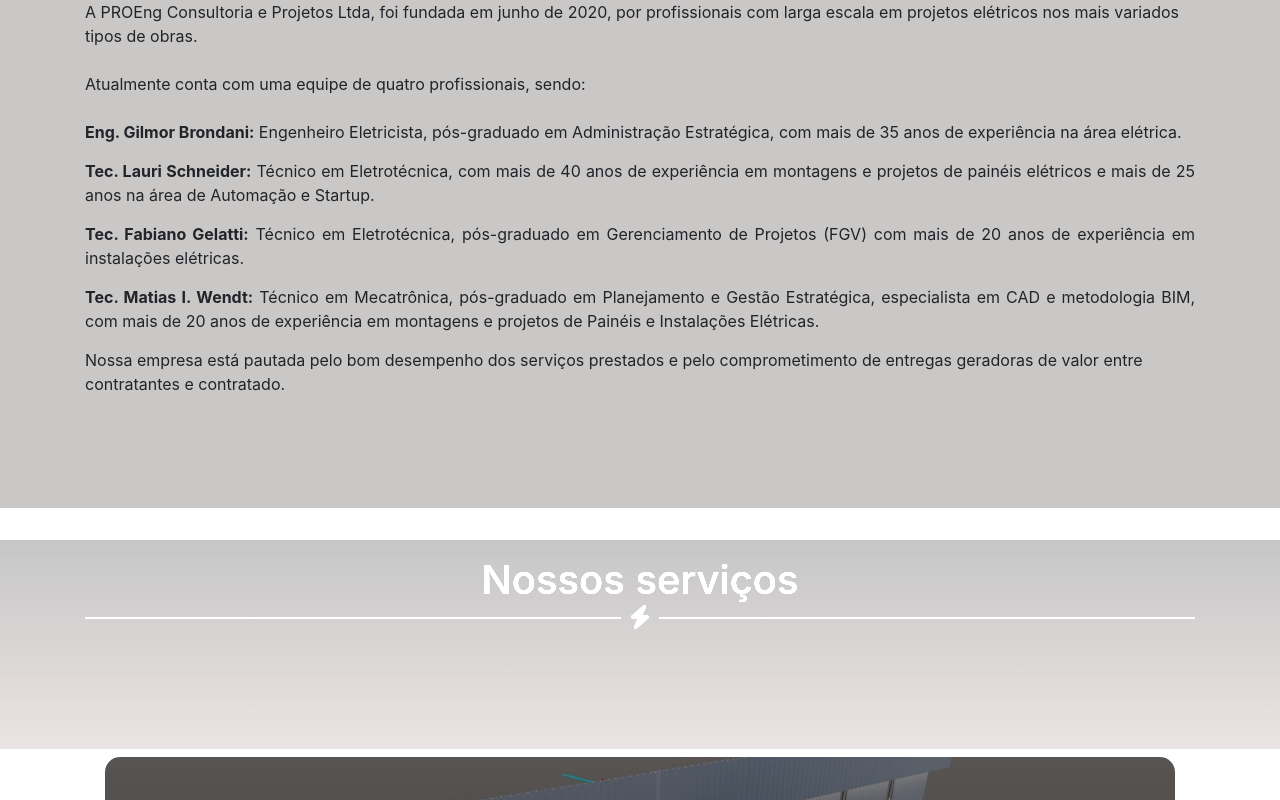
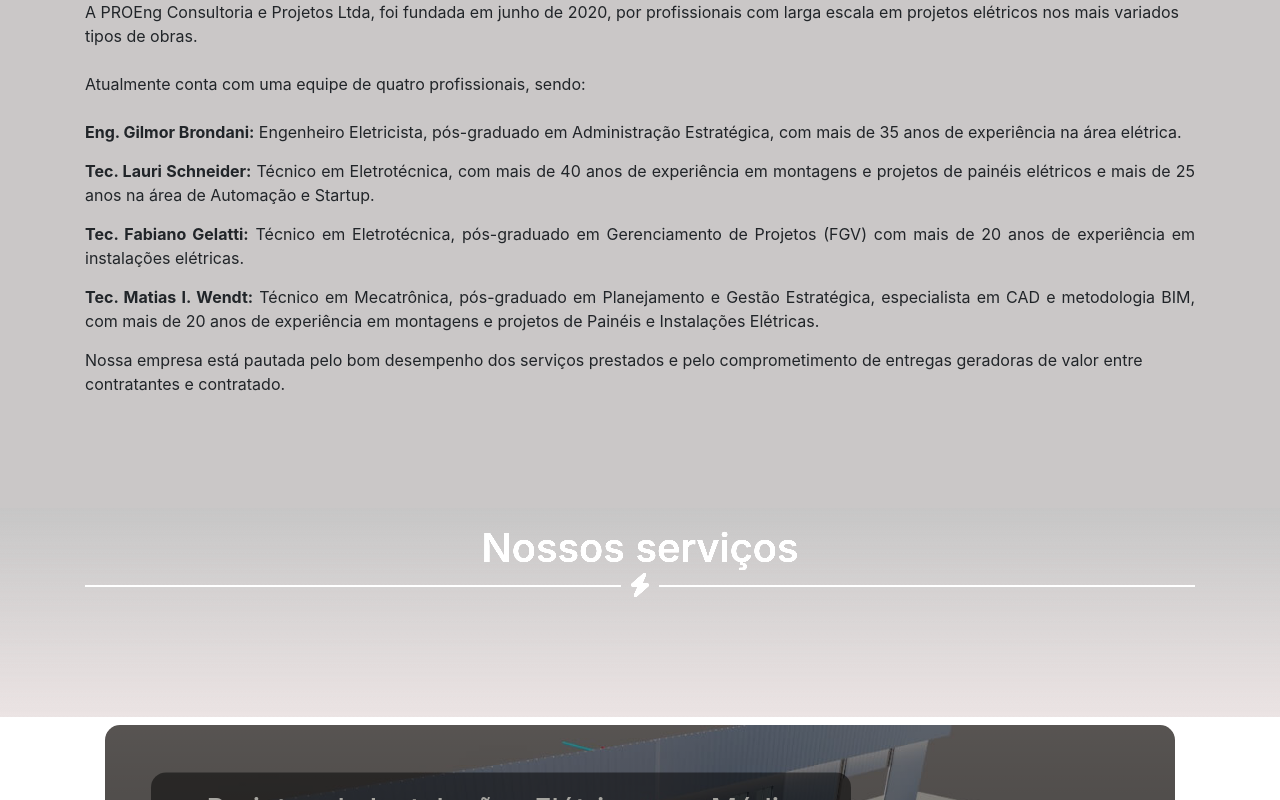
Before and after one commit to NathanPbi/proeng, a website: page public/index.html in a window 1280 px wide. Shown: the part 973-1773 px from the top of the page. Drawn offline with nearby package versions, Linux system fonts and the light colour scheme; a web font is replaced by a local one.

Commit message:
Adjusts-image

```diff
--- a/public/index.html
+++ b/public/index.html
@@ -155,7 +155,7 @@
             </div>
         </div>
     </div>
-    <div class="row py-3"></div>
+
     <div id="section-3" class="section-3 py-3">
         <div class="container">
             <div class="row">
```
Also changed, not shown: public/dist/css/app.css, public/dist/frontend/scss/app.scss.
